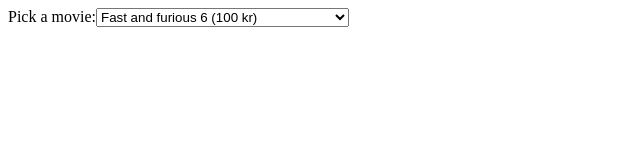
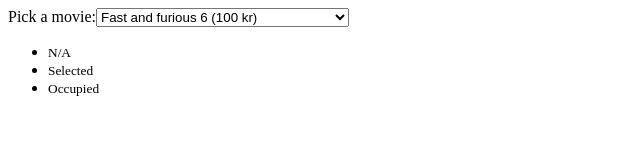
Before and after one commit to jesscampb/MovieSeatBooker, a React (Vite) app: page / in a window 1280 px wide. Shown: the top 160 px of the page, without its empty margins (0-640 px from the left). Built offline with nearby package versions, Linux system fonts and the light colour scheme.

Commit message:
Added html code for component SeatStatusLegend and imported to App.tsx

```diff
--- a/src/App.tsx
+++ b/src/App.tsx
@@ -1,11 +1,13 @@
 import React from 'react';
 import './App.scss';
 import MoviePicker from './components/MoviePicker';
+import SeatStatusLegend from './components/SeatStatusLegend';
 
 function App() {
   return (
     <>
       <MoviePicker/>
+      <SeatStatusLegend/>
     </>
   );
 }
--- a/src/components/SeatStatusLegend.tsx
+++ b/src/components/SeatStatusLegend.tsx
@@ -0,0 +1,20 @@
+function SeatStatusLegend(){
+    return(
+        <ul className="showcase">
+        <li>
+          <div className="seat"></div>
+          <small>N/A</small>
+        </li>
+        <li>
+          <div className="seat selected"></div>
+          <small>Selected</small>
+        </li>
+        <li>
+          <div className="seat occupied"></div>
+          <small>Occupied</small>
+        </li>
+      </ul>
+    );
+}
+
+export default SeatStatusLegend;
```
